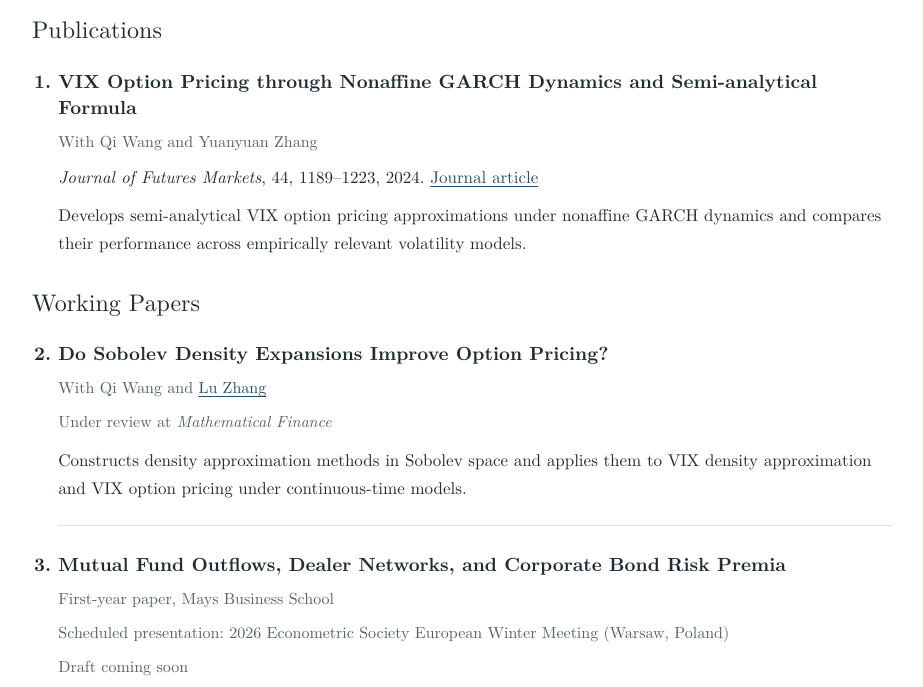
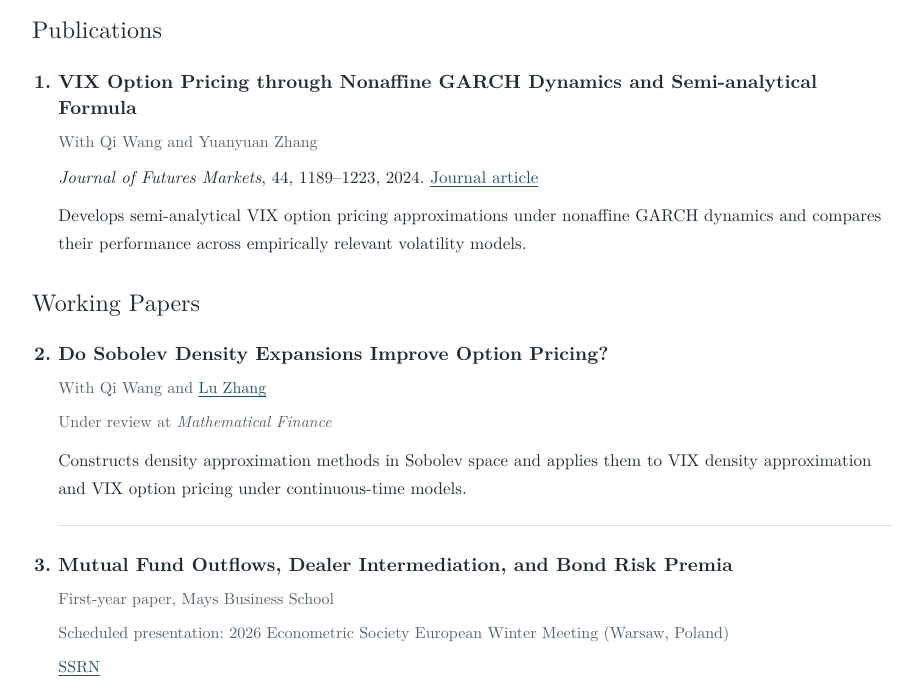
Before and after one commit to jtliu99/jtliu99.github.io, a plain HTML site: page research.html in a window 1280 px wide. Shown: the part 231-918 px from the top of the page, without its empty margins (178-1101 px from the left). Drawn offline with Linux system fonts and the light colour scheme.

Commit message:
Update bond risk premia paper title and add SSRN link

```diff
--- a/research.html
+++ b/research.html
@@ -47,10 +47,10 @@
         <p class="abstract">Constructs density approximation methods in Sobolev space and applies them to VIX density approximation and VIX option pricing under continuous-time models.</p>
       </article></li>
       <li class="paper"><article>
-        <h3>Mutual Fund Outflows, Dealer Networks, and Corporate Bond Risk Premia</h3>
+        <h3>Mutual Fund Outflows, Dealer Intermediation, and Bond Risk Premia</h3>
         <p class="byline">First-year paper, Mays Business School</p>
         <p class="status">Scheduled presentation: 2026 Econometric Society European Winter Meeting (Warsaw, Poland)</p>
-        <p class="status">Draft coming soon</p>
+        <p class="status"><a href="https://papers.ssrn.com/sol3/papers.cfm?abstract_id=7728724">SSRN</a></p>
         <p class="abstract">Develops a continuous-time OTC model of corporate bond markets with forced liquidation by bond funds and maturity-dependent concentration costs for funds and dealers. The model studies how intermediary frictions shape price impact, dealer-to-fund pricing, and the term structure of corporate bond yields during liquidity stress.</p>
       </article></li>
       <li class="paper"><article>
```
